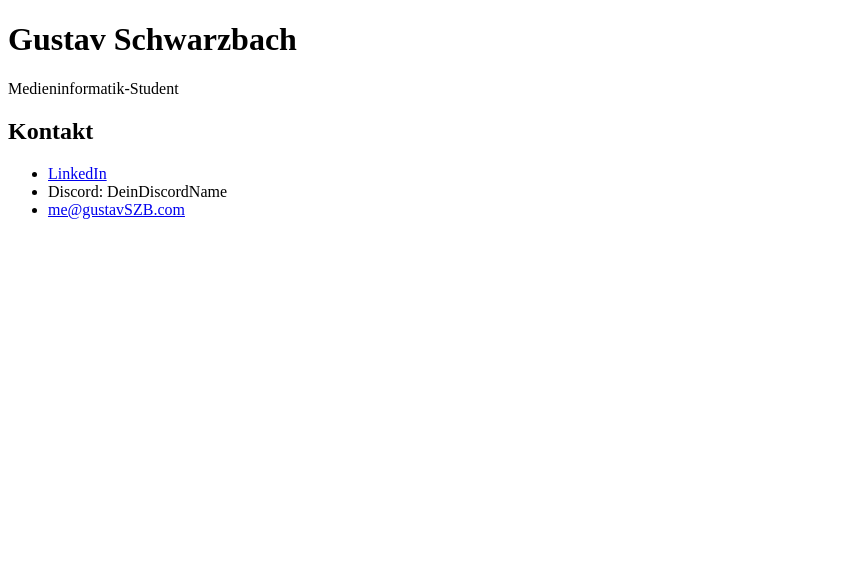
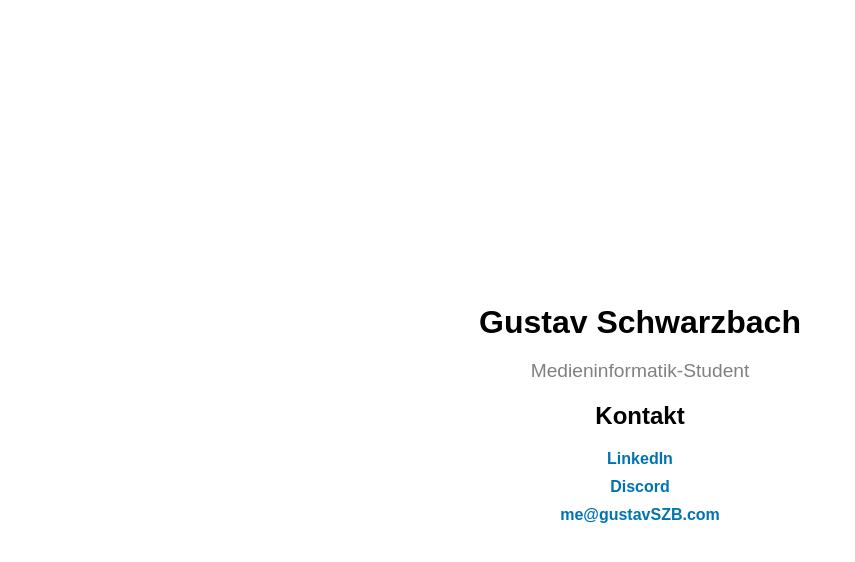
Before and after one commit to Gustav04szb/.gustavSZB, a plain HTML site: page index.html in a window 1280 px wide. Shown: the whole page, without its empty margins (0-855 px from the left). Drawn offline with Linux system fonts and the light colour scheme.

Commit message:
Update site

```diff
--- a/index.html
+++ b/index.html
@@ -4,16 +4,43 @@
     <meta charset="UTF-8">
     <meta name="viewport" content="width=device-width, initial-scale=1.0">
     <title>Gustav Schwarzbach</title>
+    <style>
+        body {
+            display: flex;
+            justify-content: center;
+            align-items: center;
+            height: 100vh;
+            text-align: center;
+            font-family: Arial, sans-serif;
+        }
+        .container {
+            max-width: 400px;
+        }
+        h1 {
+            margin-bottom: 0;
+        }
+        p {
+            color: gray;
+            font-size: 1.2em;
+        }
+        a {
+            display: block;
+            margin: 10px 0;
+            text-decoration: none;
+            color: #0073b1;
+            font-weight: bold;
+        }
+    </style>
 </head>
 <body>
-    <h1>Gustav Schwarzbach</h1>
-    <p>Medieninformatik-Student</p>
+    <div class="container">
+        <h1>Gustav Schwarzbach</h1>
+        <p>Medieninformatik-Student</p>
 
-    <h2>Kontakt</h2>
-    <ul>
-        <li><a href="https://www.linkedin.com/in/dein-profil" target="_blank">LinkedIn</a></li>
-        <li>Discord: DeinDiscordName</li>
-        <li><a href="mailto:me@gustavSZB.com">me@gustavSZB.com</a></li>
-    </ul>
+        <h2>Kontakt</h2>
+        <a href="https://www.linkedin.com/in/gustav-schwarzbach-47239621b/" target="_blank">LinkedIn</a>
+        <a href="https://discord.gg/VyhCjD9y" target="_blank">Discord</a>
+        <a href="mailto:me@gustavSZB.com">me@gustavSZB.com</a>
+    </div>
 </body>
 </html>
```
